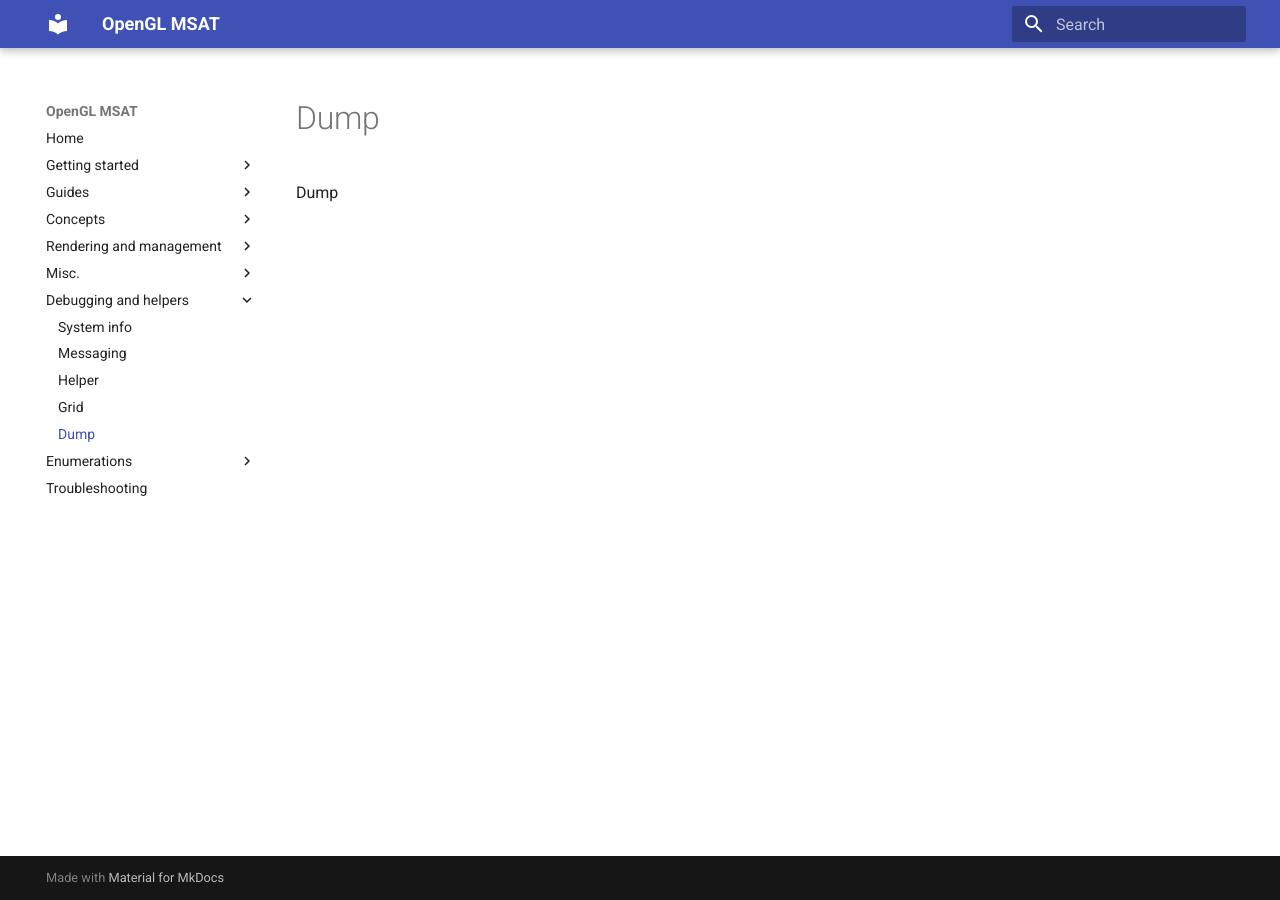
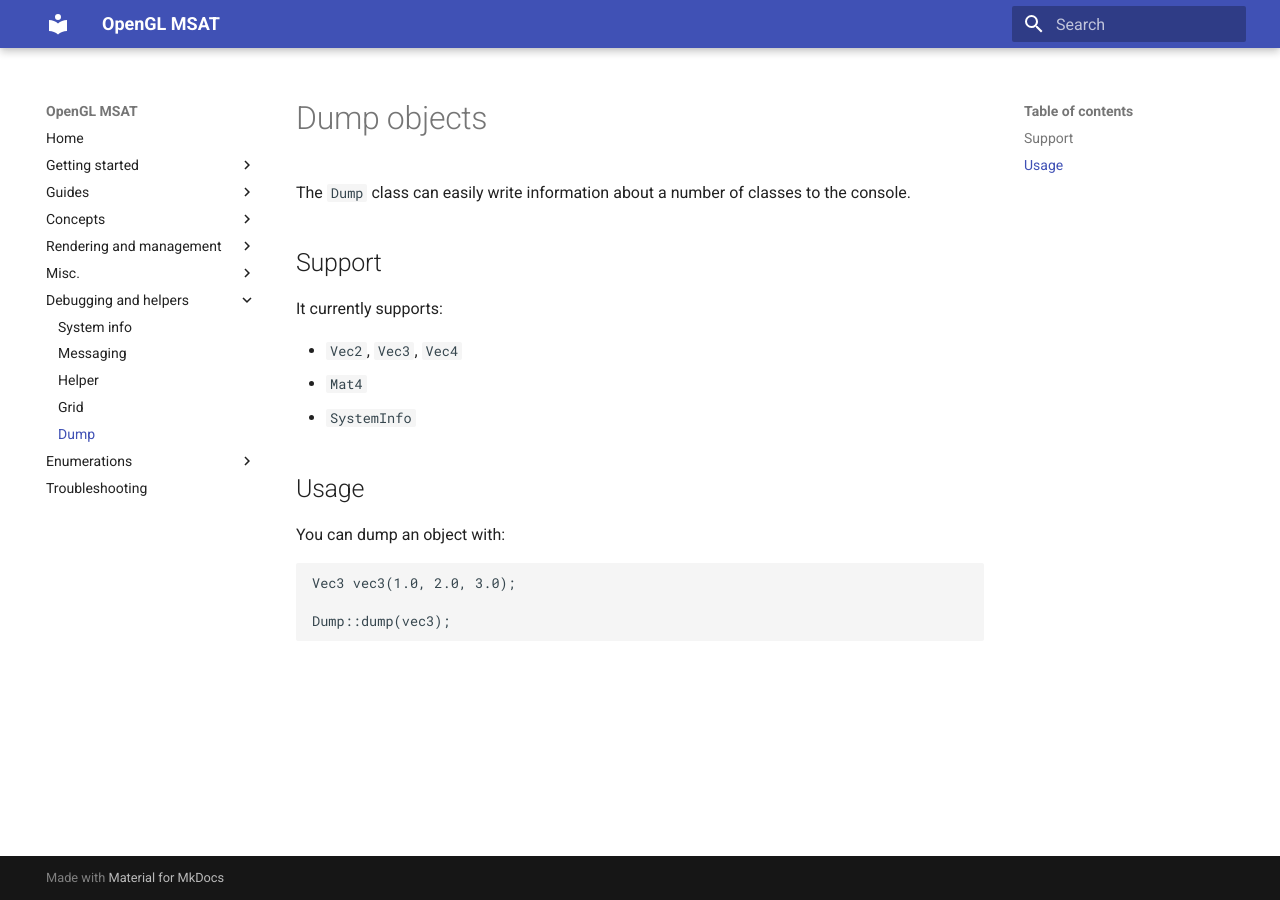
Before and after one commit to markhj/opengl-msat, an MkDocs documentation site: the page built from docs/tools/dump.md, in a window 1280 px wide. Built offline with MkDocs 1.6.1 and Material for MkDocs 9.7.7, drawn with Linux system fonts in a browser that asks for light colours.

Commit message:
Updates to Dump class + docs

`````diff
--- a/docs/tools/dump.md
+++ b/docs/tools/dump.md
@@ -1 +1,20 @@
-Dump
+# Dump objects
+
+The ``Dump`` class can easily write information about a number
+of classes to the console.
+
+## Support
+It currently supports:
+
+- ``Vec2``, ``Vec3``, ``Vec4``
+- ``Mat4``
+- ``SystemInfo``
+
+## Usage
+You can dump an object with:
+
+````c++
+Vec3 vec3(1.0, 2.0, 3.0);
+
+Dump::dump(vec3);
+````
`````
Also changed, not shown: 3 other files.
